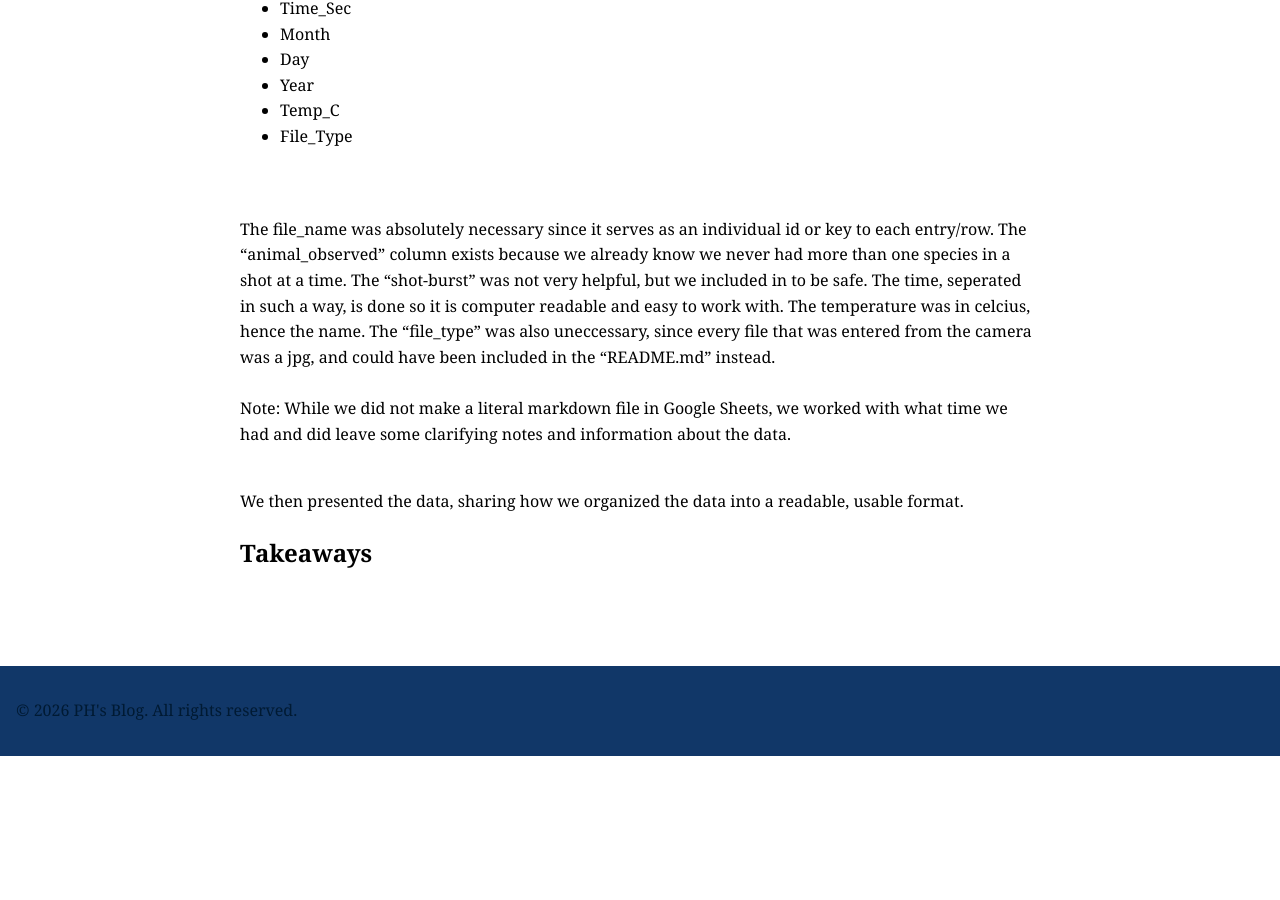
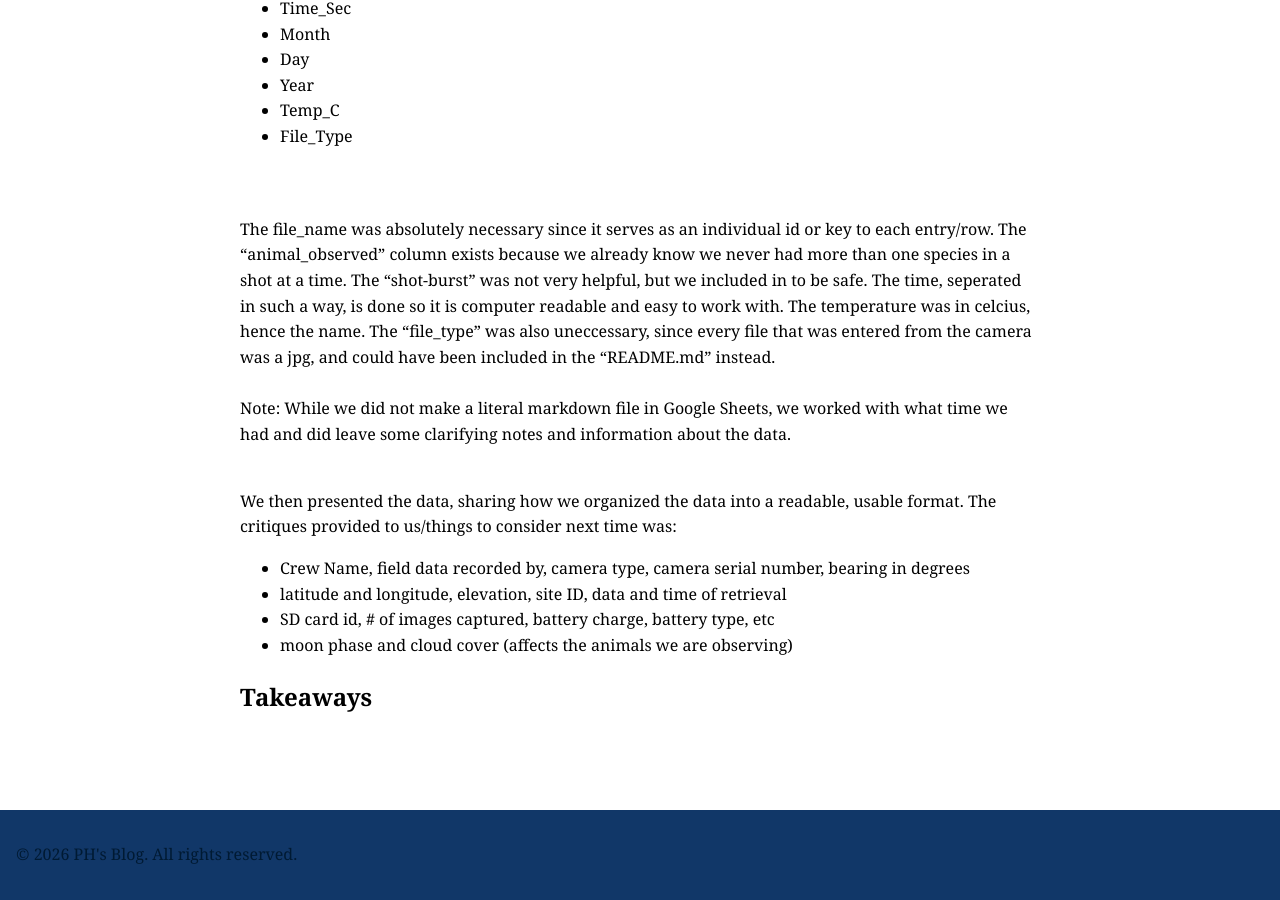
Before and after one commit to CaptainSapphire/PH-s-Blog, a Jekyll site: the page built from _posts/2026-06-30-Research in Sedgwick.md, in a window 1280 px wide and 900 px high, scrolled down 3629 px. Built offline with Jekyll 4.4.1, drawn with Linux system fonts in a browser that asks for light colours; before the commit the page ends 4385 px from its top, so only the background shows below that.

Commit message:
Update 2026-06-30-Research in Sedgwick.md

```diff
--- a/_posts/2026-06-30-Research in Sedgwick.md
+++ b/_posts/2026-06-30-Research in Sedgwick.md
@@ -60,6 +60,10 @@ I woke up early and prepared breakfast with my group, had breakfast, and got fie
 The file_name was absolutely necessary since it serves as an individual id or key to each entry/row. The "animal_observed" column exists because we already know we never had more than one species in a shot at a time. The "shot-burst" was not very helpful, but we included in to be safe. The time, seperated in such a way, is done so it is computer readable and easy to work with. The temperature was in celcius, hence the name. The "file_type" was also uneccessary, since every file that was entered from the camera was a jpg, and could have been included in the "README.md" instead. <br><br>
 Note: While we did not make a literal markdown file in Google Sheets, we worked with what time we had and did leave some clarifying notes and information about the data. <br><br>
 
-We then presented the data, sharing how we organized the data into a readable, usable format.
+We then presented the data, sharing how we organized the data into a readable, usable format. The critiques provided to us/things to consider next time was:
+- Crew Name, field data recorded by, camera type, camera serial number, bearing in degrees
+- latitude and longitude, elevation, site ID, data and time of retrieval
+- SD card id, # of images captured, battery charge, battery type, etc
+- moon phase and cloud cover (affects the animals we are observing)
 
 ## Takeaways
```
